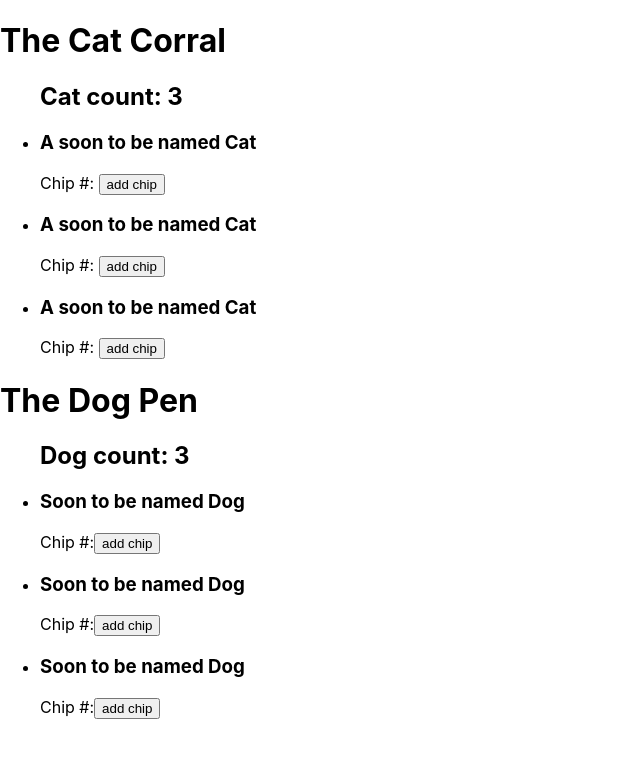
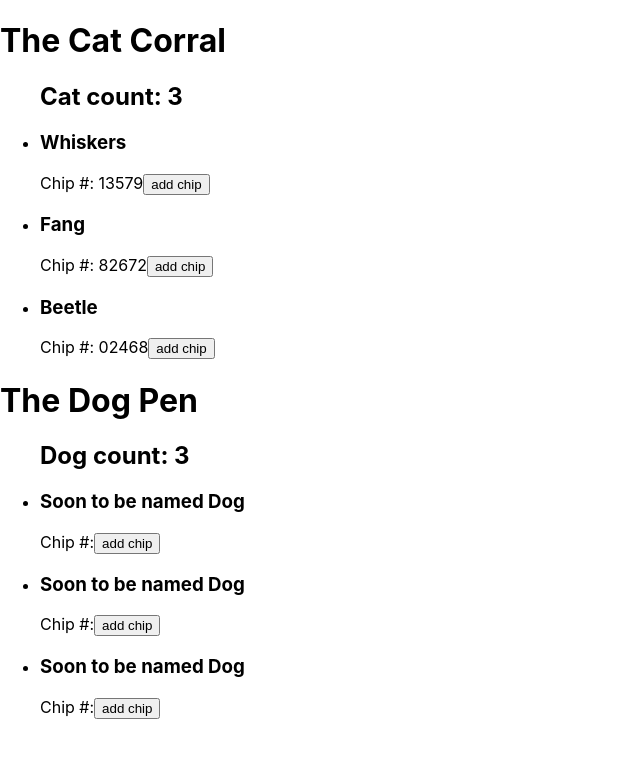
Before and after one commit to xiomaraR/flasky-front-end, a React (Create React App) app: page / in a window 1280 px wide. Shown: the top 758 px of the page, without its empty margins (0-640 px from the left). Built offline with nearby package versions, Linux system fonts and the light colour scheme.

Commit message:
cat props

```diff
--- a/src/App.js
+++ b/src/App.js
@@ -2,11 +2,25 @@ import "./App.css";
 import { CatList } from "./components/CatList";
 import DogList from "./components/DogList";
 
+const catData = [
+  {
+    name: "Whiskers",
+    chipNumber: "13579",
+  },
+  {
+    name: "Fang",
+    chipNumber: "82672",
+  },
+  {
+    name: "Beetle",
+    chipNumber: "02468",
+  },
+];
 function App() {
   return (
     <main>
       <h1>The Cat Corral</h1>
-      <CatList></CatList>
+      <CatList cats={catData} />
 
       <h1>The Dog Pen</h1>
       <DogList></DogList>
--- a/src/components/Cat.js
+++ b/src/components/Cat.js
@@ -1,10 +1,10 @@
 import React from "react";
 
-const Cat = () => {
+const Cat = ({ name, chipNum }) => {
   return (
     <li>
-      <h3>A soon to be named Cat</h3>
-      <span>Chip #: </span>
+      <h3>{name}</h3>
+      <span>Chip #: {chipNum}</span>
       <button>add chip</button>
     </li>
   );
--- a/src/components/CatList.js
+++ b/src/components/CatList.js
@@ -1,15 +1,15 @@
 import React from "react";
 import Cat from "./Cat";
 
-export const CatList = () => {
+export const CatList = ({ cats }) => {
   return (
     <ul>
       <h2> Cat count: 3 </h2>
-      <Cat></Cat>
-      <Cat></Cat>
-      <Cat></Cat>
+      {cats.map((cat) => {
+        return <Cat name={cat.name} chipNum={cat.chipNumber} />;
+      })}
     </ul>
   );
 };
 
-// export default CatList;
+export default CatList;
```
